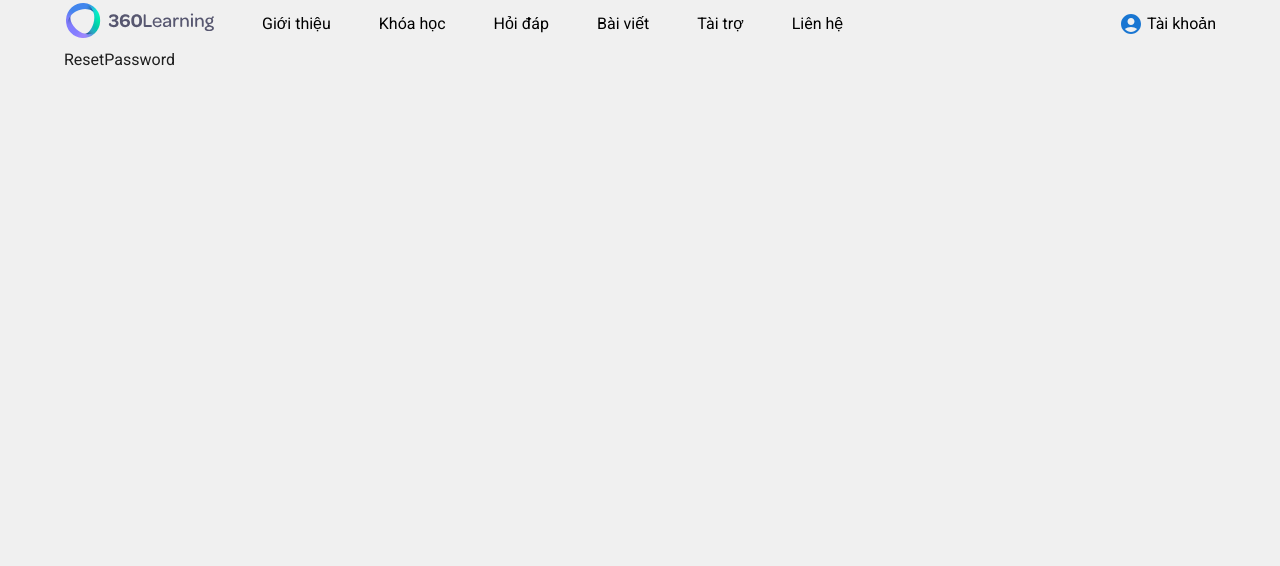
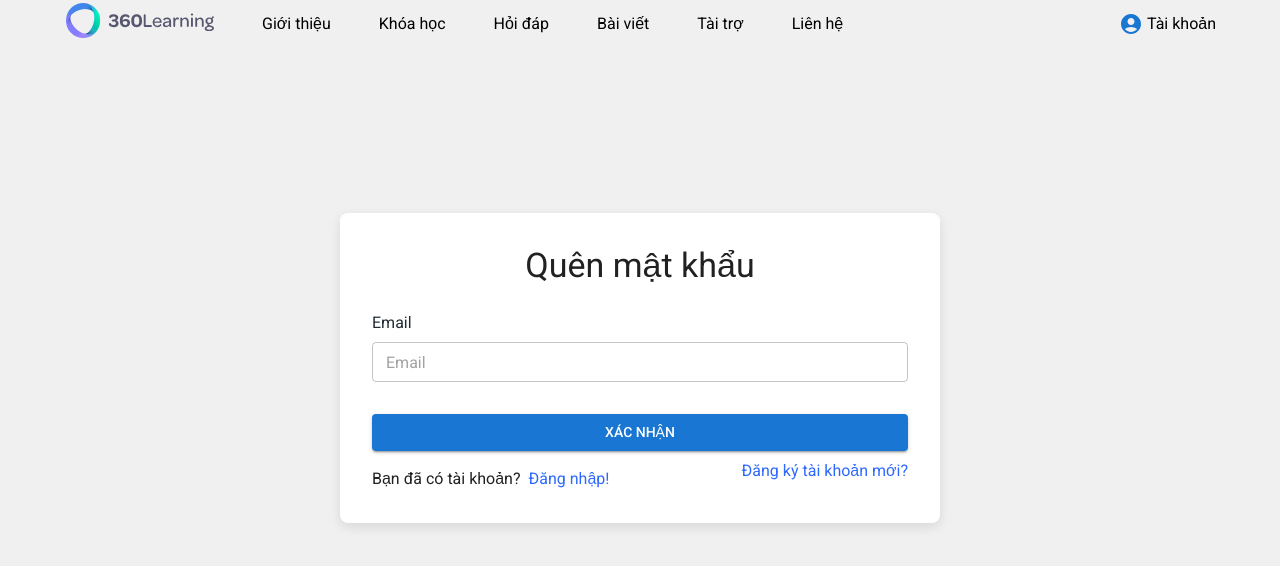
Before and after one commit to thanhminhdev2000/online-learning-react, a React (Vite) app: page /reset-password in a window 1280 px wide. Shown: the top 566 px of the page. Built offline with nearby package versions, Linux system fonts and the light colour scheme; a web font is replaced by a local one.

Commit message:
Implement Reset Password Page

```diff
--- a/src/App.tsx
+++ b/src/App.tsx
@@ -7,7 +7,7 @@ import DonatePage from '@pages/donate';
 import HomePage from '@pages/home';
 import LoginPage from '@pages/login';
 import QuestionPage from '@pages/question';
-import ResetPassword from '@pages/resetPassword';
+import ResetPasswordPage from '@pages/resetPassword';
 import SignUpPage from '@pages/signup';
 import { Route, BrowserRouter as Router, Routes } from 'react-router-dom';
 import LearnPage from './pages/learn';
@@ -22,7 +22,7 @@ const App = () => {
           <Route element={<Layout />}>
             <Route path="/login" element={<LoginPage />} />
             <Route path="/signup" element={<SignUpPage />} />
-            <Route path="/reset-password" element={<ResetPassword />} />
+            <Route path="/reset-password" element={<ResetPasswordPage />} />
             <Route path="/about" element={<AboutPage />} />
             <Route path="/learn" element={<LearnPage />} />
             <Route path="/question" element={<QuestionPage />} />
--- a/src/components/cInput/index.tsx
+++ b/src/components/cInput/index.tsx
@@ -13,7 +13,7 @@ interface CInputProps {
 const CInput = ({ label, type = 'text', size = 'small', errorMsg, registerProps }: CInputProps) => {
   return (
     <Stack>
-      <FormLabel>{label}</FormLabel>
+      <FormLabel sx={{ color: '#222c37' }}>{label}</FormLabel>
       <Box display="flex" alignItems="center" gap={2} marginTop={1}>
         <TextField fullWidth type={type} variant="outlined" size={size} placeholder={label} {...registerProps} />
       </Box>
--- a/src/pages/login/index.tsx
+++ b/src/pages/login/index.tsx
@@ -21,8 +21,6 @@ const LoginPage = () => {
   const onSubmit = handleSubmit((data) => {
     console.log(data);
   });
-
-  console.log(errors);
 
   return (
     <Stack alignItems="center" justifyContent="center" height="80vh">
--- a/src/pages/resetPassword/index.tsx
+++ b/src/pages/resetPassword/index.tsx
@@ -1,5 +1,72 @@
-const ResetPassword = () => {
-  return <div>ResetPassword</div>;
+import CInput from '@components/cInput';
+import { AuthContainer, LinkItem } from '@components/styled';
+import { zodResolver } from '@hookform/resolvers/zod';
+import { Box, Button, Stack, Typography } from '@mui/material';
+import { resetPasswordSchema } from '@pages/resetPassword/type';
+import { useState } from 'react';
+import { useForm } from 'react-hook-form';
+
+const ResetPasswordPage = () => {
+  const [nextStep, setNextStep] = useState(false);
+
+  const {
+    register,
+    handleSubmit,
+    formState: { errors },
+  } = useForm({
+    resolver: zodResolver(resetPasswordSchema),
+    values: {
+      email: '',
+    },
+  });
+
+  const onSubmit = handleSubmit((data) => {
+    setNextStep(true);
+    console.log(data);
+  });
+
+  return (
+    <>
+      {nextStep ? (
+        <Stack alignItems="center" justifyContent="center" height="80vh">
+          <AuthContainer>Vui lòng kiểm tra email để đặt lại mật khẩu.</AuthContainer>
+        </Stack>
+      ) : (
+        <Stack alignItems="center" justifyContent="center" height="80vh">
+          <AuthContainer onSubmit={onSubmit}>
+            <Typography variant="h4" textAlign="center">
+              Quên mật khẩu
+            </Typography>
+
+            <Stack gap={3} marginTop={3}>
+              <CInput label="Email" errorMsg={errors.email?.message} registerProps={register('email')} />
+            </Stack>
+
+            <Box marginTop={4}>
+              <Button fullWidth variant="contained" type="submit">
+                Xác nhận
+              </Button>
+            </Box>
+
+            <Box display="flex" alignItems="center" justifyContent="space-between">
+              <Box display="flex" marginTop={2} gap={1}>
+                <Typography>Bạn đã có tài khoản?</Typography>
+                <LinkItem to="/login" color="primary">
+                  Đăng nhập!
+                </LinkItem>
+              </Box>
+
+              <Typography>
+                <LinkItem to="/signup" color="primary">
+                  Đăng ký tài khoản mới?
+                </LinkItem>
+              </Typography>
+            </Box>
+          </AuthContainer>
+        </Stack>
+      )}
+    </>
+  );
 };
 
-export default ResetPassword;
+export default ResetPasswordPage;
--- /dev/null
+++ b/src/pages/resetPassword/type.ts
@@ -0,0 +1,6 @@
+import { errorMsg } from '@utils/index';
+import { z } from 'zod';
+
+export const resetPasswordSchema = z.object({
+  email: z.string().min(1, errorMsg('Email')),
+});
--- a/src/pages/signup/index.tsx
+++ b/src/pages/signup/index.tsx
@@ -47,9 +47,13 @@ const SignUpPage = () => {
 
         <Box marginTop={4}>
           <Button fullWidth variant="contained" type="submit">
-            Đăng nhập
+            Đăng ký
           </Button>
         </Box>
+
+        <Typography marginTop={1} color="#707070">
+          Khi đăng ký, bạn đã đồng ý với Điều khoản sử dụng và Chính sách bảo mật của chúng tôi.
+        </Typography>
 
         <Box display="flex" alignItems="center" justifyContent="space-between">
           <Box display="flex" marginTop={2} gap={1}>
```
